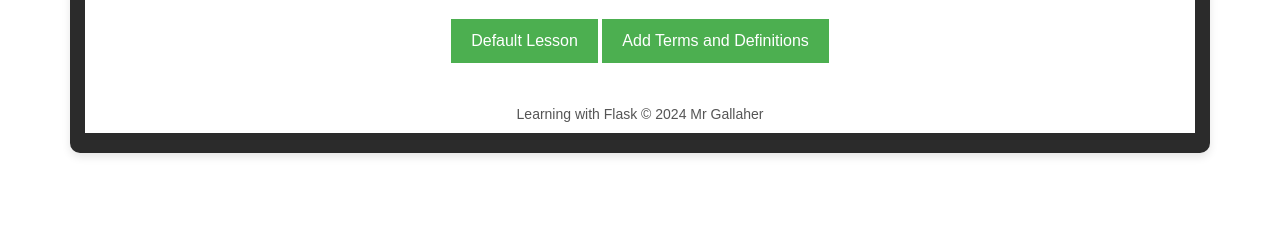
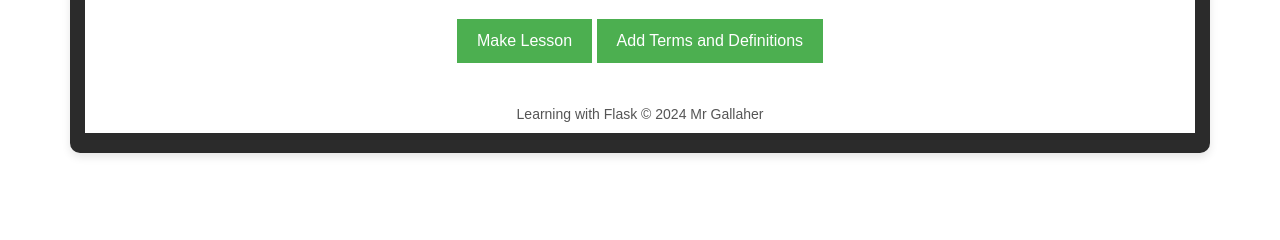
Before and after one commit to sgallaher/flash, a Python web app: template templates/index.html in a window 1280 px wide. Shown: the part 416-656 px from the top of the page. Run offline with Jinja, Linux system fonts and the light colour scheme; the template is opened without the code that fills it: most values are stand-ins (such as "Sample title", 1, 10 or a date in 2020); some libraries are stand-ins or nearby versions.

Commit message:
Update index.html

```diff
--- a/templates/index.html
+++ b/templates/index.html
@@ -58,11 +58,11 @@
 
     {% endif %}
 
-    <p>Current lesson: {{ session['lesson'] }}</p>
+    <p>Current lesson: {{ session['title'] }}</p>
     <form method="post" action="/" enctype="multipart/form-data" id="MakeForm" name="MakeForm">
       <!-- Use input type="submit" with a dynamic value -->
       <input type="submit" name="make_lesson"
-             value="{{ session.get('lesson', 'Default Lesson') }}"
+             value="Make Lesson"
              class="confirm-btn" placeholder="Print Cards">
 
     </form>
```
